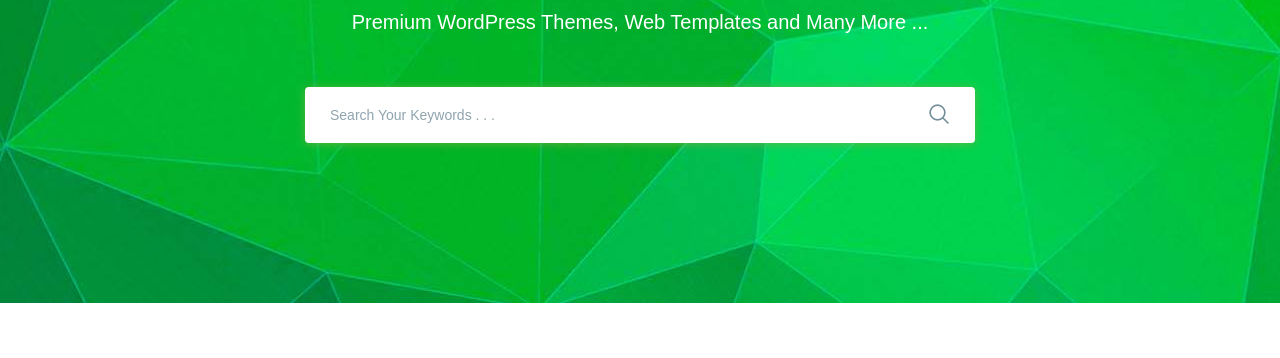
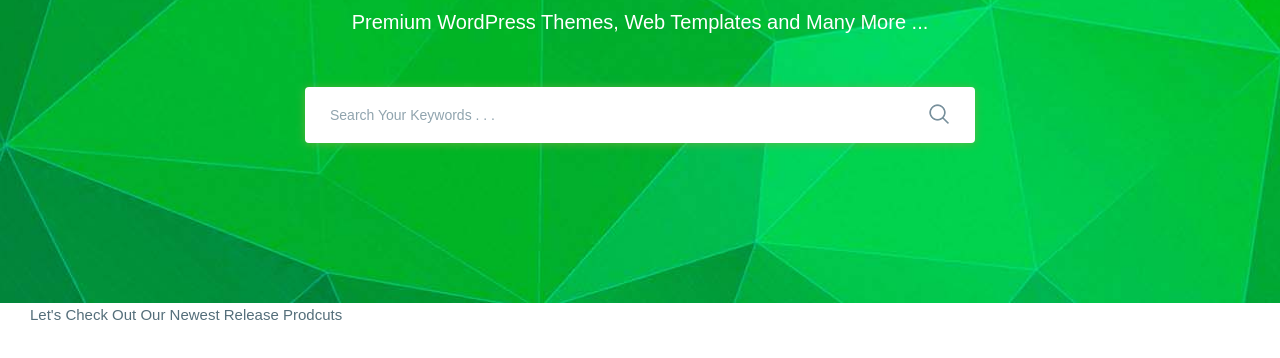
Before and after one commit to sabdroid/moderno, a website: page app/index.html in a window 1280 px wide. Shown: the part 380-738 px from the top of the page. Drawn offline with nearby package versions, Linux system fonts and the light colour scheme; files that its build step writes are made by us from their sources.

Commit message:
added new section

```diff
--- a/app/index.html
+++ b/app/index.html
@@ -118,6 +118,17 @@
         </div>
     </section>
 
+    <section class="products">
+        <div class="container-fluid">
+            <div class="products__title">
+                Let's Check Out Our Newest Release Prodcuts
+            </div>
+            <div class="products__inner">
+
+            </div>
+        </div>
+    </section>
+
 
     <script src="https://ajax.googleapis.com/ajax/libs/jquery/3.6.0/jquery.min.js"></script>
     <script src="js/libs.min.js"></script>
--- a/app/scss/_global.scss
+++ b/app/scss/_global.scss
@@ -29,3 +29,14 @@
     margin: 0 auto;
     padding: 0 15px;
 }
+.container-fluid{
+    min-width: 100%;
+    margin: 0 auto;
+    padding: 0 30px;
+}
+
+@media (max-width: 720px){
+    .container-fluid{
+        padding: 0 15px;
+    }
+}
--- a/package.json
+++ b/package.json
@@ -17,6 +17,7 @@
     "gulp-sass": "^5.1.0",
     "gulp-uglify": "^3.0.2",
     "magnific-popup": "^1.1.0",
+    "mixitup": "^3.3.1",
     "normalize.css": "^8.0.1",
     "slick-carousel": "^1.8.1"
   }
```
Also changed, not shown: 1 other file.
